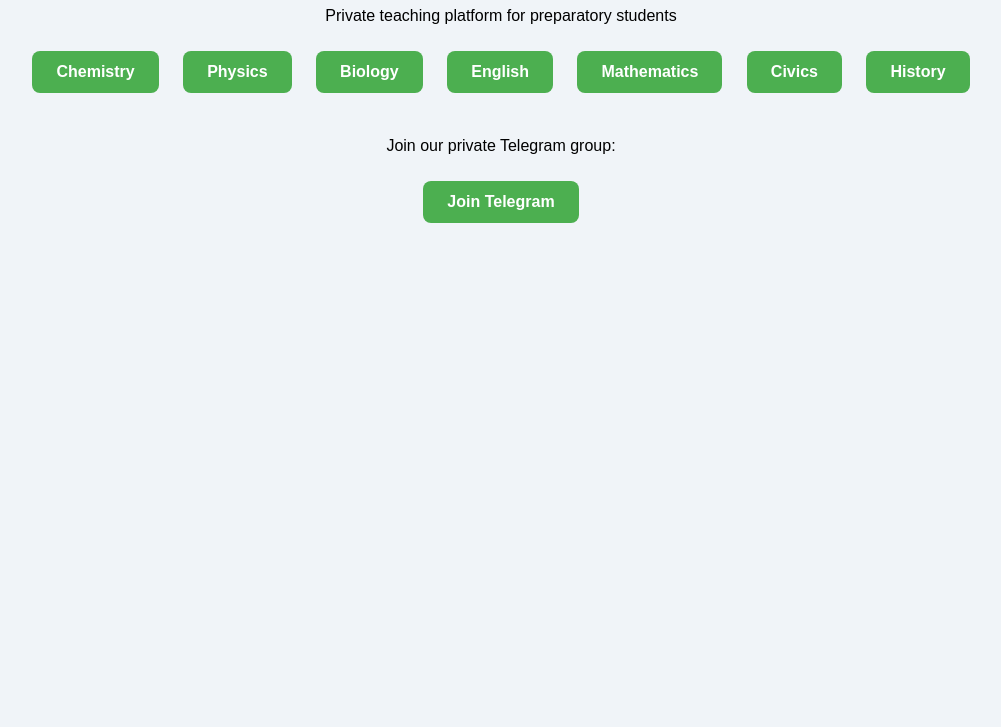
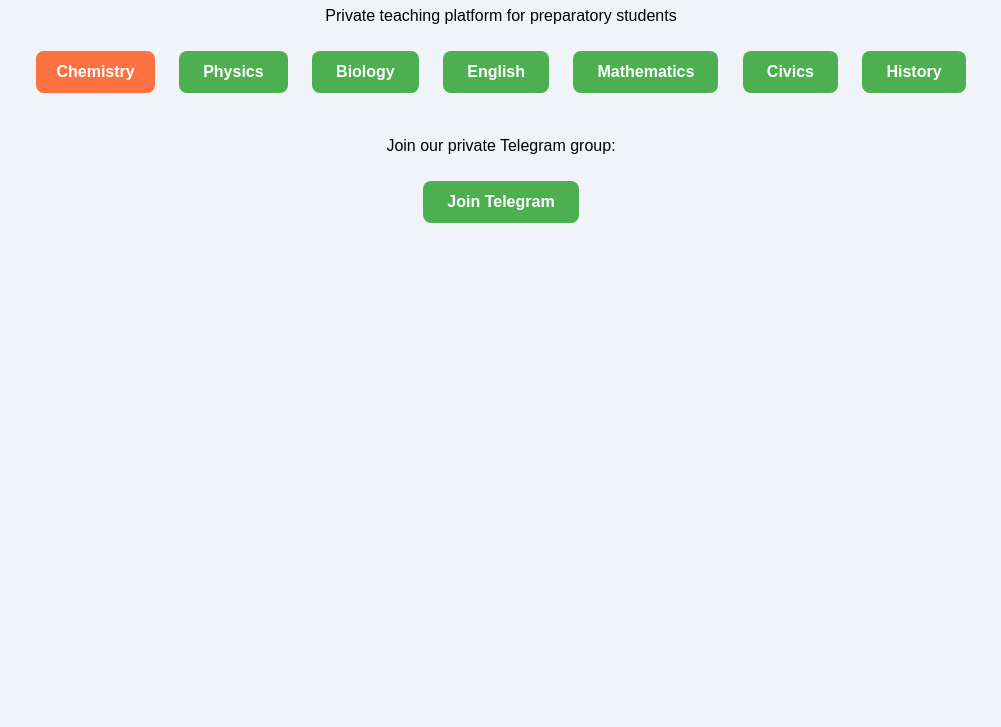
Before and after one commit to PrepEdu1/PrepEdu1.github.io, a plain HTML site: page index.html in a window 1280 px wide. Shown: the part 73-800 px from the top of the page, without its empty margins (139-1140 px from the left). Drawn offline with Linux system fonts and the light colour scheme.

Commit message:
Update index.html

```diff
--- a/index.html
+++ b/index.html
@@ -31,7 +31,7 @@
   <h1>Welcome to PrepEdu1</h1>
   <p>Private teaching platform for preparatory students</p>
 
-  <a class="button" href="chemistry.html">Chemistry</a>
+  <a class="button" href="chemistry.html" style="display:inline-block; margin:10px; padding:12px 20px; background-color:#ff7043; color:white; text-decoration:none; border-radius:8px;">Chemistry</a>
   <a class="button" href="#">Physics</a>
   <a class="button" href="#">Biology</a>
   <a class="button" href="#">English</a>
```
